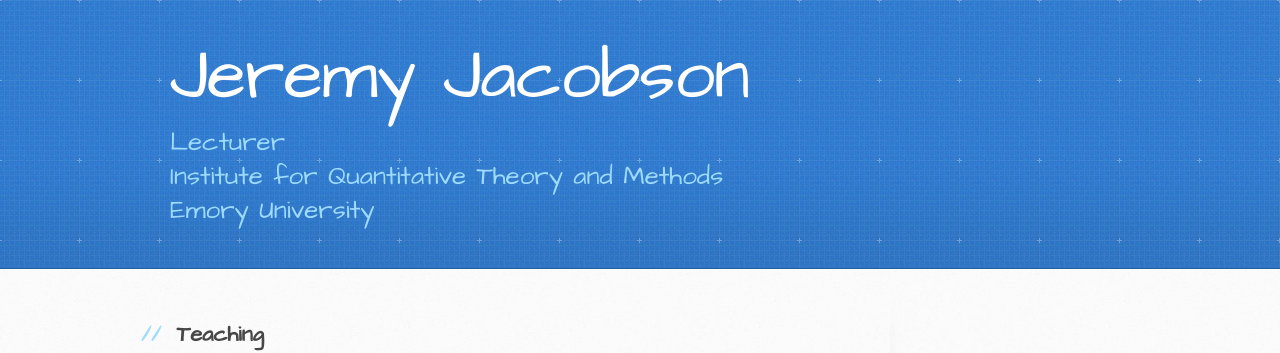
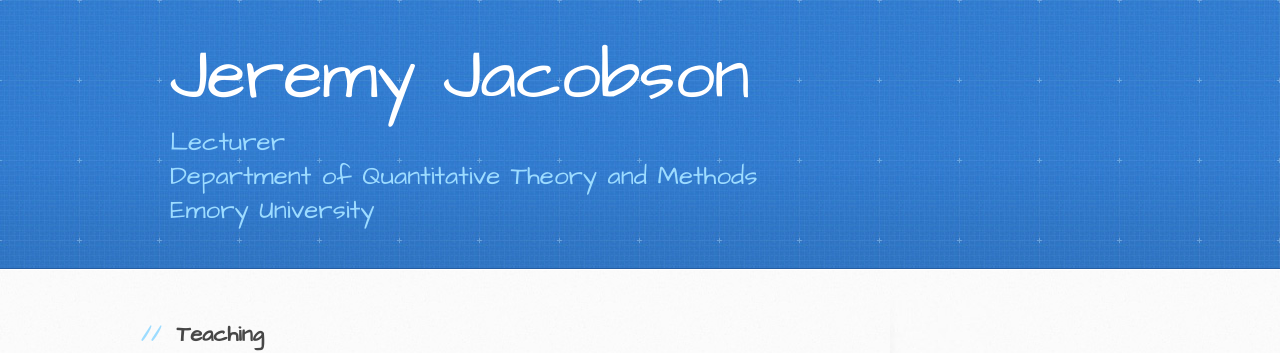
Before and after one commit to jeremyallenjacobson/jeremyallenjacobson.github.io, a Jekyll site: the page index.html, which Jekyll copies as it is, in a window 1280 px wide. Shown: the top 353 px of the page. Built offline with Jekyll 4.4.1, drawn with Linux system fonts in a browser that asks for light colours.

Commit message:
Changed Institute to Department

```diff
--- a/index.html
+++ b/index.html
@@ -21,7 +21,7 @@
       <div class="inner">
         <h1> <span style="white-space:nowrap">Jeremy Jacobson</span></h1>
         <h2><span style="white-space:nowrap"><a href="http://www.quantitative.emory.edu/about/ourfaculty/faculty/jacobson-jeremy.html" style="color: rgb(157,220,255)"><font color="9ddcff">Lecturer</font></a></span><br>
-          <span style="white-space:nowrap"><a href="http://www.quantitative.emory.edu" style="color: rgb(157,220,255)"><font color="9ddcff">Institute for Quantitative Theory and Methods</font></a></span><br>
+          <span style="white-space:nowrap"><a href="http://www.quantitative.emory.edu" style="color: rgb(157,220,255)"><font color="9ddcff">Department of Quantitative Theory and Methods</font></a></span><br>
           <span style="white-space:nowrap"><a href="http://www.emory.edu" style="color: rgb(157,220,255)"><font color="9ddcff">Emory University</font></a></span></h2>
 
       </div>
```
